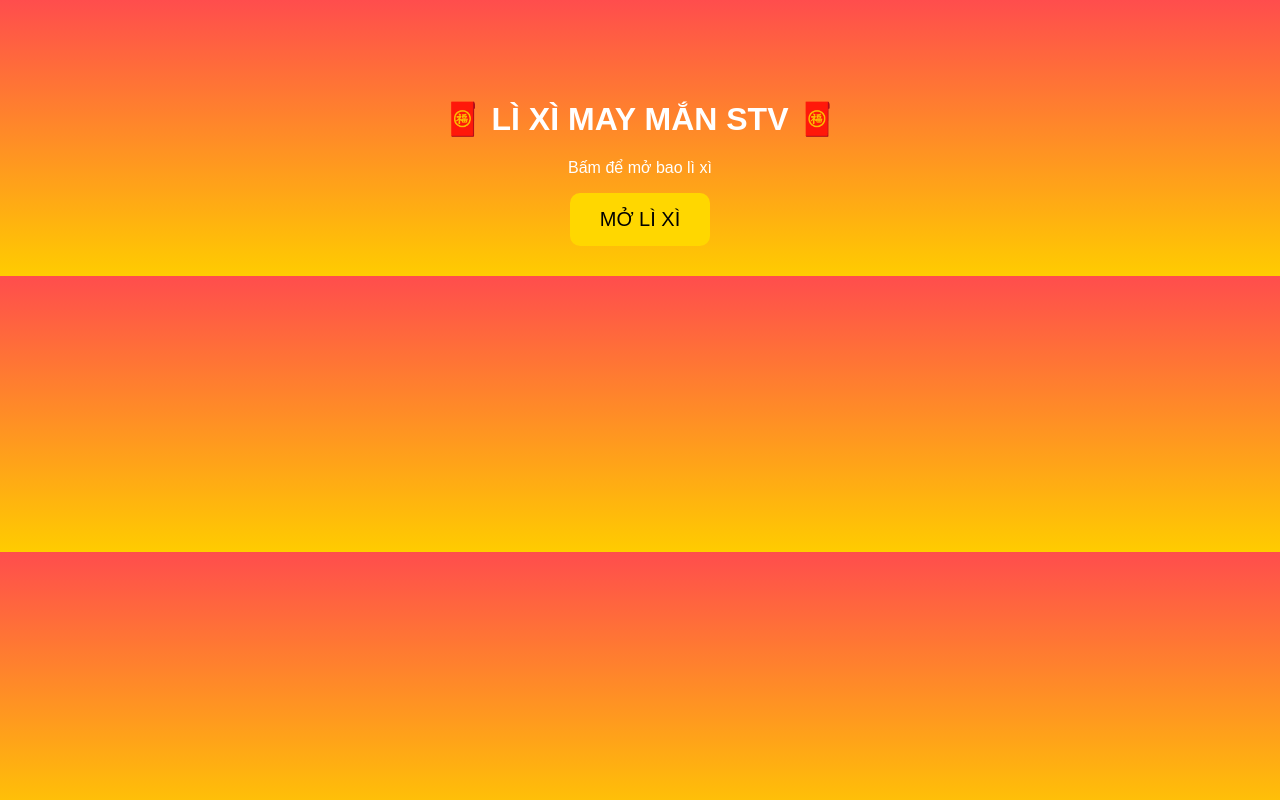
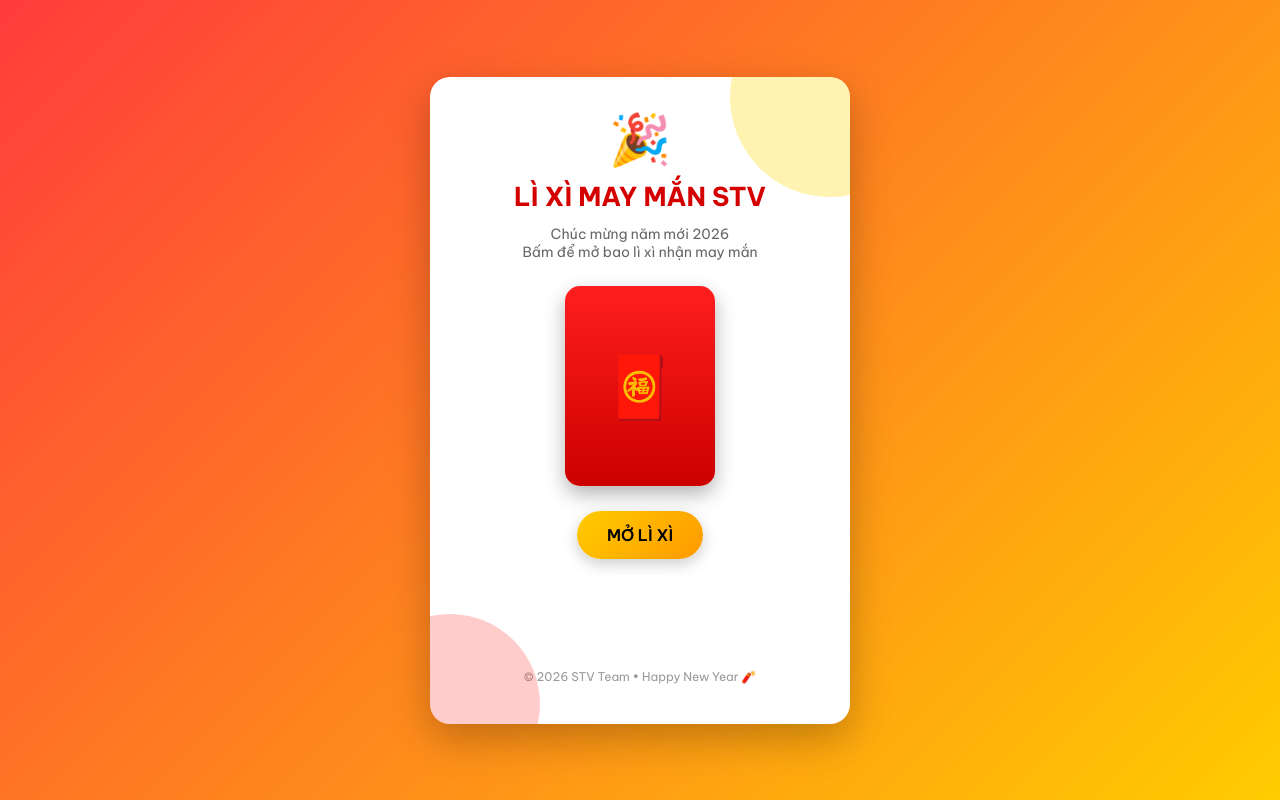
Before and after one commit to subinxxx/lixi-stv, a plain HTML site: page index.html in a window 1280 px wide. Drawn offline with Linux system fonts and the light colour scheme.

Commit message:
Update index.html

```diff
--- a/index.html
+++ b/index.html
@@ -2,62 +2,242 @@
 <html lang="vi">
 <head>
 <meta charset="UTF-8">
+<meta name="viewport" content="width=device-width, initial-scale=1.0">
 <title>Lì Xì May Mắn STV</title>
+
+<link href="https://fonts.googleapis.com/css2?family=Be+Vietnam+Pro:wght@400;600;700&display=swap" rel="stylesheet">
+
 <style>
-body {
-    font-family: Arial;
-    text-align: center;
-    background: linear-gradient(#ff4d4d,#ffcc00);
-    color: #fff;
+*{
+    margin:0;
+    padding:0;
+    box-sizing:border-box;
+    font-family: 'Be Vietnam Pro', sans-serif;
 }
 
-.box {
-    margin-top: 100px;
+body{
+    min-height:100vh;
+    background: linear-gradient(135deg,#ff3c3c,#ffcc00);
+    display:flex;
+    justify-content:center;
+    align-items:center;
 }
 
-button {
-    padding: 15px 30px;
-    font-size: 20px;
-    background: gold;
-    border: none;
-    border-radius: 10px;
-    cursor: pointer;
+/* Container */
+.container{
+    background:#fff;
+    width:90%;
+    max-width:420px;
+    border-radius:20px;
+    padding:30px 25px 40px;
+    text-align:center;
+    box-shadow:0 15px 40px rgba(0,0,0,0.25);
+    position:relative;
+    overflow:hidden;
 }
 
-#result {
-    margin-top: 30px;
-    font-size: 28px;
-    font-weight: bold;
+/* Trang trí */
+.container::before{
+    content:"";
+    position:absolute;
+    width:200px;
+    height:200px;
+    background:rgba(255,215,0,0.3);
+    border-radius:50%;
+    top:-80px;
+    right:-80px;
+}
+
+.container::after{
+    content:"";
+    position:absolute;
+    width:180px;
+    height:180px;
+    background:rgba(255,0,0,0.2);
+    border-radius:50%;
+    bottom:-70px;
+    left:-70px;
+}
+
+/* Logo */
+.logo{
+    font-size:50px;
+}
+
+/* Title */
+h1{
+    color:#d40000;
+    font-size:26px;
+    margin-top:10px;
+    font-weight:700;
+}
+
+.subtitle{
+    margin:12px 0 25px;
+    color:#666;
+    font-size:14px;
+}
+
+/* Lì xì */
+.envelope{
+    width:150px;
+    height:200px;
+    background:linear-gradient(180deg,#ff1e1e,#cc0000);
+    margin:0 auto 25px;
+    border-radius:15px;
+    position:relative;
+    cursor:pointer;
+    transition:0.3s;
+    box-shadow:0 8px 20px rgba(0,0,0,0.3);
+}
+
+.envelope:hover{
+    transform:scale(1.05);
+}
+
+.envelope::before{
+    content:"🧧";
+    font-size:60px;
+    position:absolute;
+    top:50%;
+    left:50%;
+    transform:translate(-50%,-50%);
+}
+
+/* Button */
+button{
+    background:linear-gradient(135deg,#ffcc00,#ff9900);
+    border:none;
+    color:#000;
+    padding:14px 30px;
+    border-radius:30px;
+    font-size:16px;
+    font-weight:600;
+    cursor:pointer;
+    transition:0.3s;
+    box-shadow:0 5px 15px rgba(0,0,0,0.2);
+}
+
+button:hover{
+    transform:translateY(-2px);
+    box-shadow:0 8px 20px rgba(0,0,0,0.3);
+}
+
+button:disabled{
+    background:#ccc;
+    cursor:not-allowed;
+    box-shadow:none;
+}
+
+/* Result */
+.result{
+    margin-top:25px;
+    min-height:60px;
+    font-size:20px;
+    font-weight:700;
+    color:#d40000;
+    display:flex;
+    align-items:center;
+    justify-content:center;
+    animation:fadeIn 0.5s ease;
+}
+
+/* Footer */
+.footer{
+    margin-top:25px;
+    font-size:12px;
+    color:#999;
+}
+
+/* Animation */
+@keyframes shake{
+    0%{transform:rotate(0);}
+    25%{transform:rotate(3deg);}
+    50%{transform:rotate(-3deg);}
+    75%{transform:rotate(2deg);}
+    100%{transform:rotate(0);}
+}
+
+@keyframes fadeIn{
+    from{opacity:0; transform:translateY(10px);}
+    to{opacity:1; transform:translateY(0);}
+}
+
+.shake{
+    animation:shake 0.4s;
 }
 </style>
 </head>
 
 <body>
 
-<div class="box">
-    <h1>🧧 LÌ XÌ MAY MẮN STV 🧧</h1>
-    <p>Bấm để mở bao lì xì</p>
+<div class="container">
 
-    <button onclick="openLucky()">MỞ LÌ XÌ</button>
+    <div class="logo">🎉</div>
 
-    <div id="result"></div>
+    <h1>LÌ XÌ MAY MẮN STV</h1>
+
+    <div class="subtitle">
+        Chúc mừng năm mới 2026 <br>
+        Bấm để mở bao lì xì nhận may mắn
+    </div>
+
+    <div class="envelope" id="envelope"></div>
+
+    <button id="openBtn" onclick="openLucky()">
+        MỞ LÌ XÌ
+    </button>
+
+    <div class="result" id="result"></div>
+
+    <div class="footer">
+        © 2026 STV Team • Happy New Year 🧨
+    </div>
+
 </div>
 
 <script>
-function openLucky() {
 
-    let gifts = [
-        "🎉 Trúng 100k!",
-        "🎉 Trúng 50k!",
-        "🎉 Trúng 20k!",
-        "🎁 Quà bí mật",
-        "😅 Chúc may mắn lần sau"
-    ];
+const gifts = [
+    { text: "🎉 Trúng 200.000đ", rate: 5 },
+    { text: "🎉 Trúng 100.000đ", rate: 10 },
+    { text: "🎉 Trúng 50.000đ", rate: 20 },
+    { text: "🎁 Quà bí mật", rate: 15 },
+    { text: "😅 Chúc may mắn lần sau", rate: 50 }
+];
 
-    let random = Math.floor(Math.random() * gifts.length);
+const envelope = document.getElementById("envelope");
+const result = document.getElementById("result");
+const btn = document.getElementById("openBtn");
 
-    document.getElementById("result").innerHTML = gifts[random];
+function openLucky(){
+
+    btn.disabled = true;
+    result.innerHTML = "⏳ Đang mở lì xì...";
+    envelope.classList.add("shake");
+
+    setTimeout(()=>{
+
+        envelope.classList.remove("shake");
+
+        let pool = [];
+
+        gifts.forEach(gift=>{
+            for(let i=0;i<gift.rate;i++){
+                pool.push(gift.text);
+            }
+        });
+
+        let random = Math.floor(Math.random()*pool.length);
+        let finalGift = pool[random];
+
+        result.innerHTML = finalGift;
+
+        btn.disabled = false;
+
+    },1000);
 }
+
 </script>
 
 </body>
```
